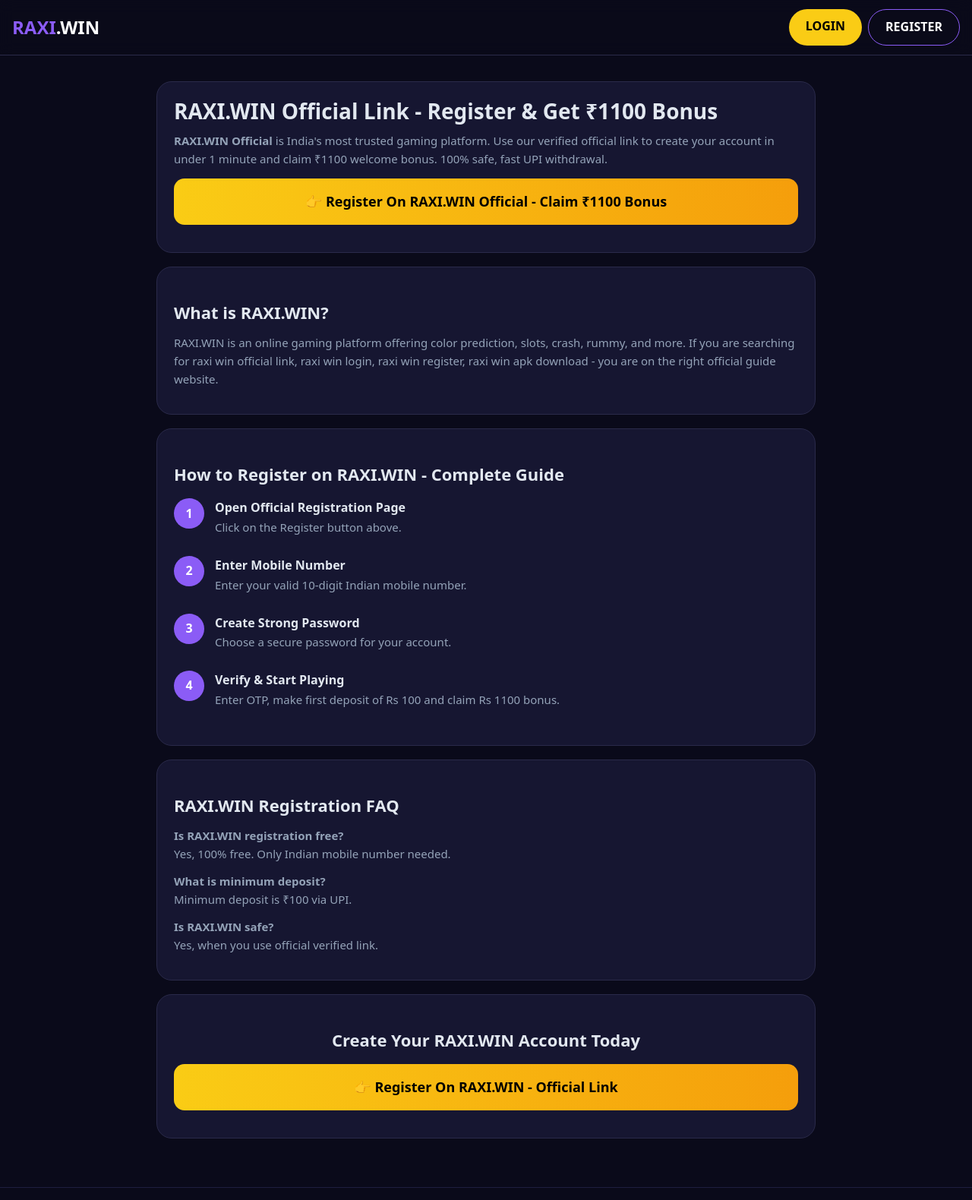
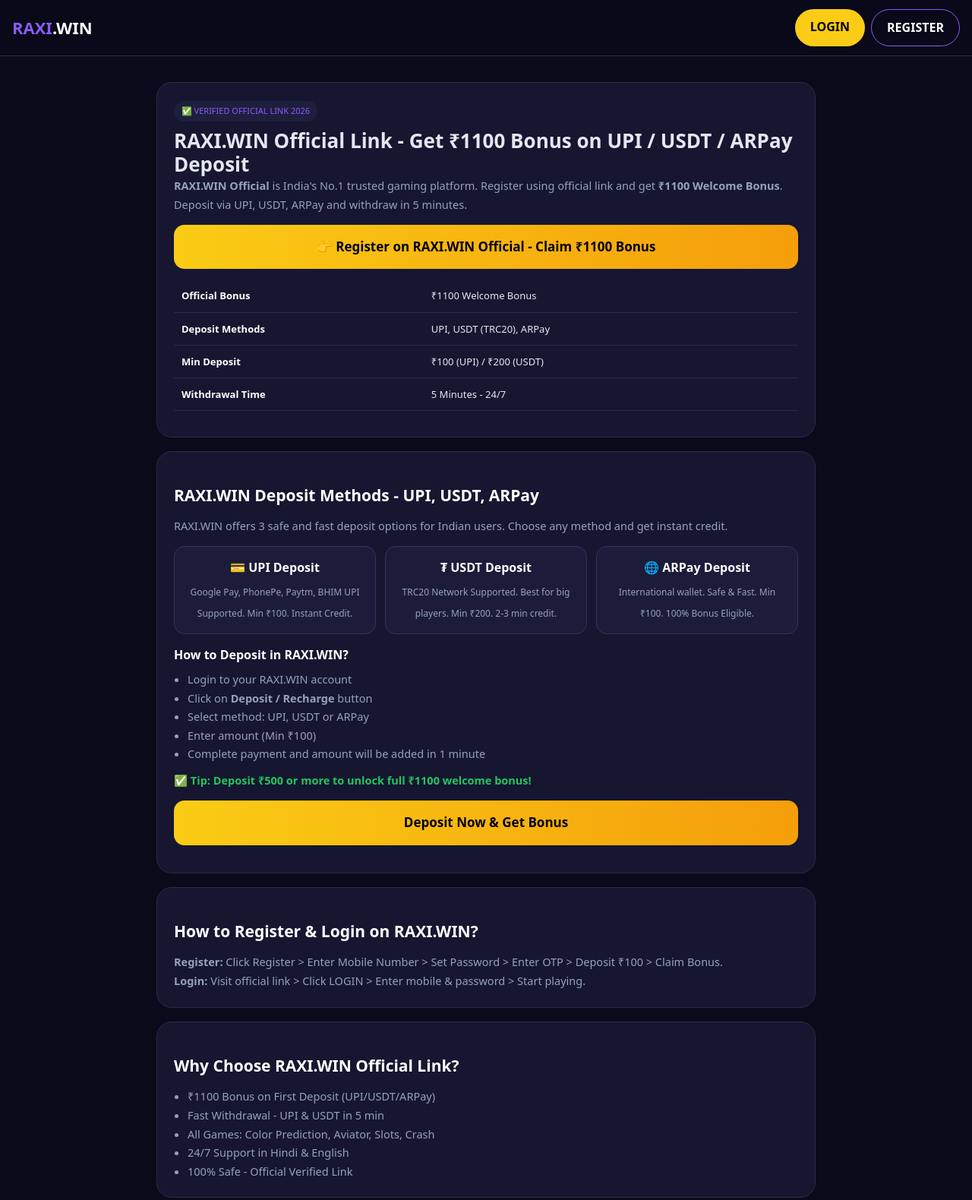
Before and after one commit to agancy00-ux/raxiwingame, a plain HTML site: page index.html in a window 1280 px wide. Shown: the top 1580 px of the page at 76% size. Drawn offline with Linux system fonts and the light colour scheme.

Commit message:
Update index.html

```diff
--- a/index.html
+++ b/index.html
@@ -3,86 +3,102 @@
 <head>
 <meta charset="UTF-8">
 <meta name="viewport" content="width=device-width, initial-scale=1.0">
-<title>RAXI.WIN Official Link | Raxi Win Login & Register Get ₹1100 Bonus</title>
-<meta name="description" content="RAXI.WIN Official Link 2026 - Register on RAXI.WIN official platform & get ₹1100 welcome bonus. Raxi Win Login, Register, APK Download & Invite Code. 100% Safe & Fast Withdrawal.">
-<meta name="keywords" content="raxi win, raxi.win, raxi win official link, raxi win login, raxi win register, raxi win apk, raxi win app, raxi win bonus">
+<title>RAXI.WIN Official Link 2026 | Login, Register, Deposit UPI USDT ARPay & Get ₹1100 Bonus</title>
+<meta name="description" content="RAXI.WIN Official Link - Register & get ₹1100 bonus. Raxi Win Login, Deposit via UPI, USDT, ARPay. Fast withdrawal in 5 minutes. 100% Safe.">
+<meta name="keywords" content="raxi win, raxi.win official, raxi win login, raxi win deposit upi, raxi win usdt deposit, raxi win arpay">
 <link rel="canonical" href="https://raxi-win-official-link.pages.dev/">
 <meta name="robots" content="index, follow">
-
-<script type="application/ld+json">
-{
-  "@context": "https://schema.org",
-  "@type": "FAQPage",
-  "mainEntity": [
-    {
-      "@type": "Question",
-      "name": "Is RAXI.WIN registration free?",
-      "acceptedAnswer": {"@type": "Answer", "text": "Yes, RAXI.WIN registration is 100% free. You only need an Indian mobile number to create account and you get Rs 1100 bonus on first deposit."}
-    },
-    {
-      "@type": "Question",
-      "name": "What is RAXI.WIN official link?",
-      "acceptedAnswer": {"@type": "Answer", "text": "RAXI.WIN official link is the verified registration link for Raxi Win platform."}
-    }
-  ]
-}
-</script>
-
 <style>
-:root{--bg:#0a0a1a;--card:#161631;--purple:#8b5cf6;--yellow:#facc15;--text:#e2e8f0;--muted:#94a3b8}
-*{margin:0;padding:0;box-sizing:border-box}
-body{font-family:system-ui,sans-serif;background:var(--bg);color:var(--text);line-height:1.6}
-header{position:sticky;top:0;z-index:50;background:rgba(10,10,26,0.9);backdrop-filter:blur(10px);border-bottom:1px solid #2a2a4a;padding:12px 16px;display:flex;justify-content:space-between;align-items:center}
-.logo{font-size:24px;font-weight:900;color:var(--purple)} .logo span{color:#fff}
-.btn{padding:10px 22px;border-radius:999px;font-weight:700;text-decoration:none;display:inline-block}
+:root{--bg:#0a0a1a;--card:#161631;--purple:#8b5cf6;--yellow:#facc15;--text:#e2e8f0;--muted:#94a3b8;--green:#22c55e}
+*{margin:0;padding:0;box-sizing:border-box} body{font-family:system-ui,sans-serif;background:var(--bg);color:var(--text);line-height:1.7}
+header{position:sticky;top:0;z-index:50;background:rgba(10,10,26,0.95);border-bottom:1px solid #2a2a4a;padding:12px 16px;display:flex;justify-content:space-between;align-items:center}
+.logo{font-size:22px;font-weight:900;color:var(--purple)} .logo span{color:#fff}
+.btn{padding:10px 20px;border-radius:999px;font-weight:700;text-decoration:none;display:inline-block}
 .btn-yellow{background:var(--yellow);color:#000} .btn-outline{border:1.5px solid var(--purple);color:#fff}
 .container{max-width:900px;margin:0 auto;padding:16px}
 .card{background:var(--card);border:1px solid #2a2a4a;border-radius:20px;padding:22px;margin:18px 0}
-h1{font-size:28px;line-height:1.2;margin-bottom:10px} h2{font-size:22px;margin:20px 0 10px}
-p{color:var(--muted);margin-bottom:12px;font-size:15px} ul{margin-left:18px;color:var(--muted)}
-.cta-big{width:100%;text-align:center;padding:16px;font-size:18px;background:linear-gradient(90deg,#facc15,#f59e0b);color:#000;border-radius:14px;font-weight:800;display:block;text-decoration:none;margin:14px 0}
-.step{display:flex;gap:14px;margin:14px 0} .step-num{min-width:40px;height:40px;background:var(--purple);color:#fff;border-radius:50%;display:flex;align-items:center;justify-content:center;font-weight:800}
-footer{padding:30px 16px;text-align:center;color:#64748b;font-size:13px;border-top:1px solid #1e1e3f;margin-top:30px}
+h1{font-size:26px;line-height:1.2} h2{font-size:21px;margin:18px 0 10px;color:#fff} h3{font-size:16px;color:#fff;margin:10px 0 6px}
+p,li{color:var(--muted);font-size:14.5px} ul{margin-left:18px}
+.cta-big{width:100%;text-align:center;padding:15px;font-size:17px;background:linear-gradient(90deg,#facc15,#f59e0b);color:#000;border-radius:14px;font-weight:800;display:block;text-decoration:none;margin:14px 0}
+.deposit-grid{display:grid;grid-template-columns:1fr 1fr 1fr;gap:12px;margin:14px 0}
+.deposit-box{background:#1c1c3a;border:1px solid #33335a;border-radius:14px;padding:14px;text-align:center}
+.deposit-box b{color:#fff;display:block;margin-bottom:4px}
+.badge{display:inline-block;background:#1e1e3f;color:var(--purple);padding:4px 10px;border-radius:999px;font-size:11px;margin-bottom:10px}
+.table{width:100%;border-collapse:collapse;margin:12px 0} .table td{padding:10px;border-bottom:1px solid #2a2a4a;font-size:13px} .table td:first-child{color:#fff;font-weight:600;width:40%}
+footer{padding:30px 16px;text-align:center;color:#64748b;font-size:12px;border-top:1px solid #1e1e3f;margin-top:30px}
+@media(max-width:600px){.deposit-grid{grid-template-columns:1fr}}
 </style>
 </head>
 <body>
 <header>
 <div class="logo">RAXI<span>.WIN</span></div>
-<div style="display:flex;gap:8px">
-<a class="btn btn-yellow" href="https://raxi.win/?ref=YOURCODE" target="_blank">LOGIN</a>
-<a class="btn btn-outline" href="https://raxi.win/?ref=YOURCODE" target="_blank">REGISTER</a>
+<div style="display:flex;gap:8px"><a class="btn btn-yellow" href="https://raxi.win/?ref=YOURCODE" target="_blank">LOGIN</a><a class="btn btn-outline" href="https://raxi.win/?ref=YOURCODE" target="_blank">REGISTER</a></div>
+</header>
+
+<div class="container">
+
+<div class="card">
+<div class="badge">✅ VERIFIED OFFICIAL LINK 2026</div>
+<h1>RAXI.WIN Official Link - Get ₹1100 Bonus on UPI / USDT / ARPay Deposit</h1>
+<p><strong>RAXI.WIN Official</strong> is India's No.1 trusted gaming platform. Register using official link and get <b>₹1100 Welcome Bonus</b>. Deposit via UPI, USDT, ARPay and withdraw in 5 minutes.</p>
+<a class="cta-big" href="https://raxi.win/?ref=YOURCODE" target="_blank">👉 Register on RAXI.WIN Official - Claim ₹1100 Bonus</a>
+<table class="table">
+<tr><td>Official Bonus</td><td>₹1100 Welcome Bonus</td></tr>
+<tr><td>Deposit Methods</td><td>UPI, USDT (TRC20), ARPay</td></tr>
+<tr><td>Min Deposit</td><td>₹100 (UPI) / ₹200 (USDT)</td></tr>
+<tr><td>Withdrawal Time</td><td>5 Minutes - 24/7</td></tr>
+</table>
 </div>
-</header>
-<div class="container">
+
 <div class="card">
-<h1>RAXI.WIN Official Link - Register & Get ₹1100 Bonus</h1>
-<p><strong>RAXI.WIN Official</strong> is India's most trusted gaming platform. Use our verified official link to create your account in under 1 minute and claim ₹1100 welcome bonus. 100% safe, fast UPI withdrawal.</p>
-<a class="cta-big" href="https://raxi.win/?ref=YOURCODE" target="_blank">👉 Register On RAXI.WIN Official - Claim ₹1100 Bonus</a>
+<h2>RAXI.WIN Deposit Methods - UPI, USDT, ARPay</h2>
+<p>RAXI.WIN offers 3 safe and fast deposit options for Indian users. Choose any method and get instant credit.</p>
+
+<div class="deposit-grid">
+<div class="deposit-box"><b>💳 UPI Deposit</b><span style="font-size:12px;color:var(--muted)">Google Pay, PhonePe, Paytm, BHIM UPI Supported. Min ₹100. Instant Credit.</span></div>
+<div class="deposit-box"><b>₮ USDT Deposit</b><span style="font-size:12px;color:var(--muted)">TRC20 Network Supported. Best for big players. Min ₹200. 2-3 min credit.</span></div>
+<div class="deposit-box"><b>🌐 ARPay Deposit</b><span style="font-size:12px;color:var(--muted)">International wallet. Safe & Fast. Min ₹100. 100% Bonus Eligible.</span></div>
 </div>
+
+<h3>How to Deposit in RAXI.WIN?</h3>
+<ul>
+<li>Login to your RAXI.WIN account</li>
+<li>Click on <b>Deposit / Recharge</b> button</li>
+<li>Select method: UPI, USDT or ARPay</li>
+<li>Enter amount (Min ₹100)</li>
+<li>Complete payment and amount will be added in 1 minute</li>
+</ul>
+<p style="margin-top:10px;color:var(--green);font-weight:600">✅ Tip: Deposit ₹500 or more to unlock full ₹1100 welcome bonus!</p>
+<a class="cta-big" href="https://raxi.win/?ref=YOURCODE" target="_blank">Deposit Now & Get Bonus</a>
+</div>
+
 <div class="card">
-<h2>What is RAXI.WIN?</h2>
-<p>RAXI.WIN is an online gaming platform offering color prediction, slots, crash, rummy, and more. If you are searching for raxi win official link, raxi win login, raxi win register, raxi win apk download - you are on the right official guide website.</p>
+<h2>How to Register & Login on RAXI.WIN?</h2>
+<p><b>Register:</b> Click Register > Enter Mobile Number > Set Password > Enter OTP > Deposit ₹100 > Claim Bonus.</p>
+<p><b>Login:</b> Visit official link > Click LOGIN > Enter mobile & password > Start playing.</p>
 </div>
+
 <div class="card">
-<h2>How to Register on RAXI.WIN - Complete Guide</h2>
-<div class="step"><div class="step-num">1</div><div><strong>Open Official Registration Page</strong><p>Click on the Register button above.</p></div></div>
-<div class="step"><div class="step-num">2</div><div><strong>Enter Mobile Number</strong><p>Enter your valid 10-digit Indian mobile number.</p></div></div>
-<div class="step"><div class="step-num">3</div><div><strong>Create Strong Password</strong><p>Choose a secure password for your account.</p></div></div>
-<div class="step"><div class="step-num">4</div><div><strong>Verify & Start Playing</strong><p>Enter OTP, make first deposit of Rs 100 and claim Rs 1100 bonus.</p></div></div>
+<h2>Why Choose RAXI.WIN Official Link?</h2>
+<ul>
+<li>₹1100 Bonus on First Deposit (UPI/USDT/ARPay)</li>
+<li>Fast Withdrawal - UPI & USDT in 5 min</li>
+<li>All Games: Color Prediction, Aviator, Slots, Crash</li>
+<li>24/7 Support in Hindi & English</li>
+<li>100% Safe - Official Verified Link</li>
+</ul>
 </div>
-<div class="card">
-<h2>RAXI.WIN Registration FAQ</h2>
-<p><strong>Is RAXI.WIN registration free?</strong><br>Yes, 100% free. Only Indian mobile number needed.</p>
-<p><strong>What is minimum deposit?</strong><br>Minimum deposit is ₹100 via UPI.</p>
-<p><strong>Is RAXI.WIN safe?</strong><br>Yes, when you use official verified link.</p>
+
+<div class="card" style="text-align:center">
+<h2>Join RAXI.WIN Official Today</h2>
+<p>Deposit via UPI, USDT or ARPay and start winning.</p>
+<a class="cta-big" href="https://raxi.win/?ref=YOURCODE" target="_blank">👉 Register Now - Official Link</a>
 </div>
-<div class="card" style="text-align:center">
-<h2>Create Your RAXI.WIN Account Today</h2>
-<a class="cta-big" href="https://raxi.win/?ref=YOURCODE" target="_blank">👉 Register On RAXI.WIN - Official Link</a>
-</div>
+
 </div>
 <footer>
-<p>© 2026 RAXI.WIN Guide. Play Responsibly. 18+ only.</p>
+<p>RAXI.WIN Guide - UPI, USDT, ARPay Deposit Supported<br>Disclaimer: 18+ Only. Play Responsibly. This is guide website, not official RAXI.WIN company.</p>
+<p>© 2026 RAXI.WIN</p>
 </footer>
 </body>
 </html>
```
